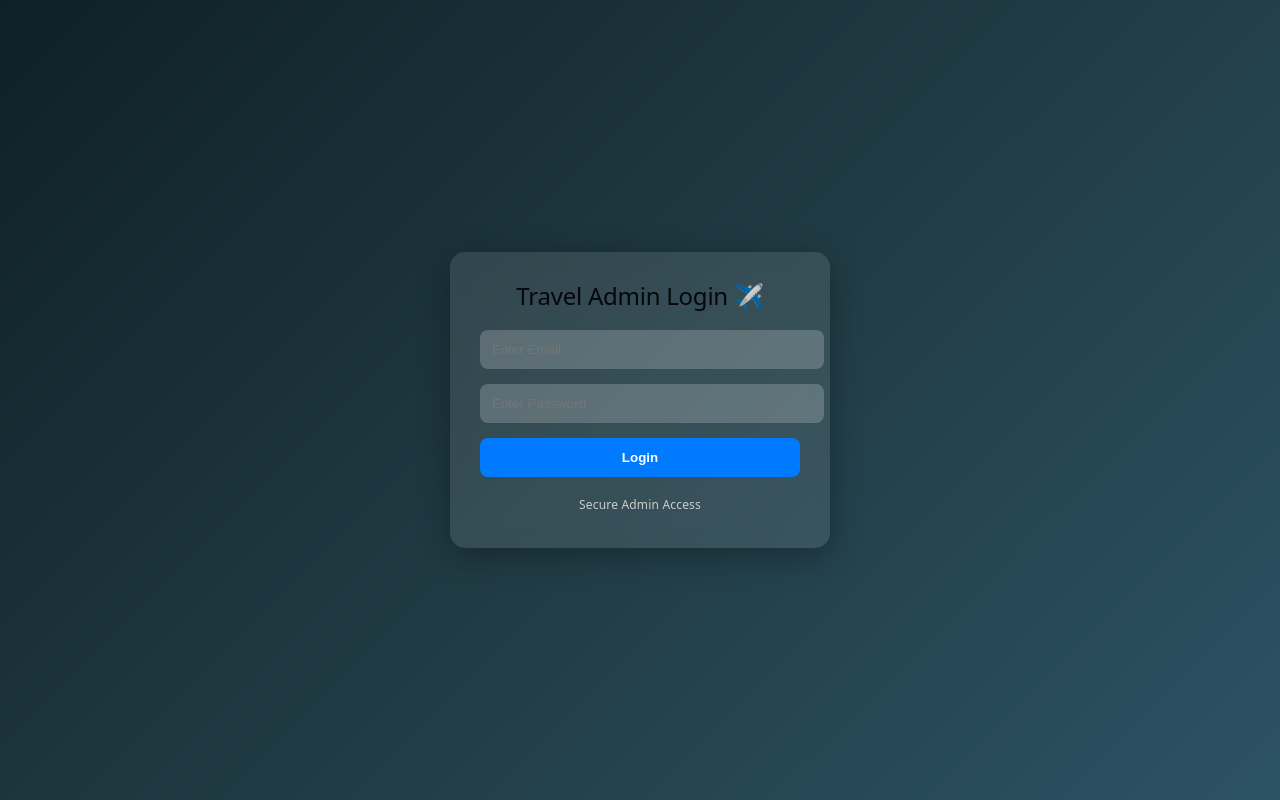
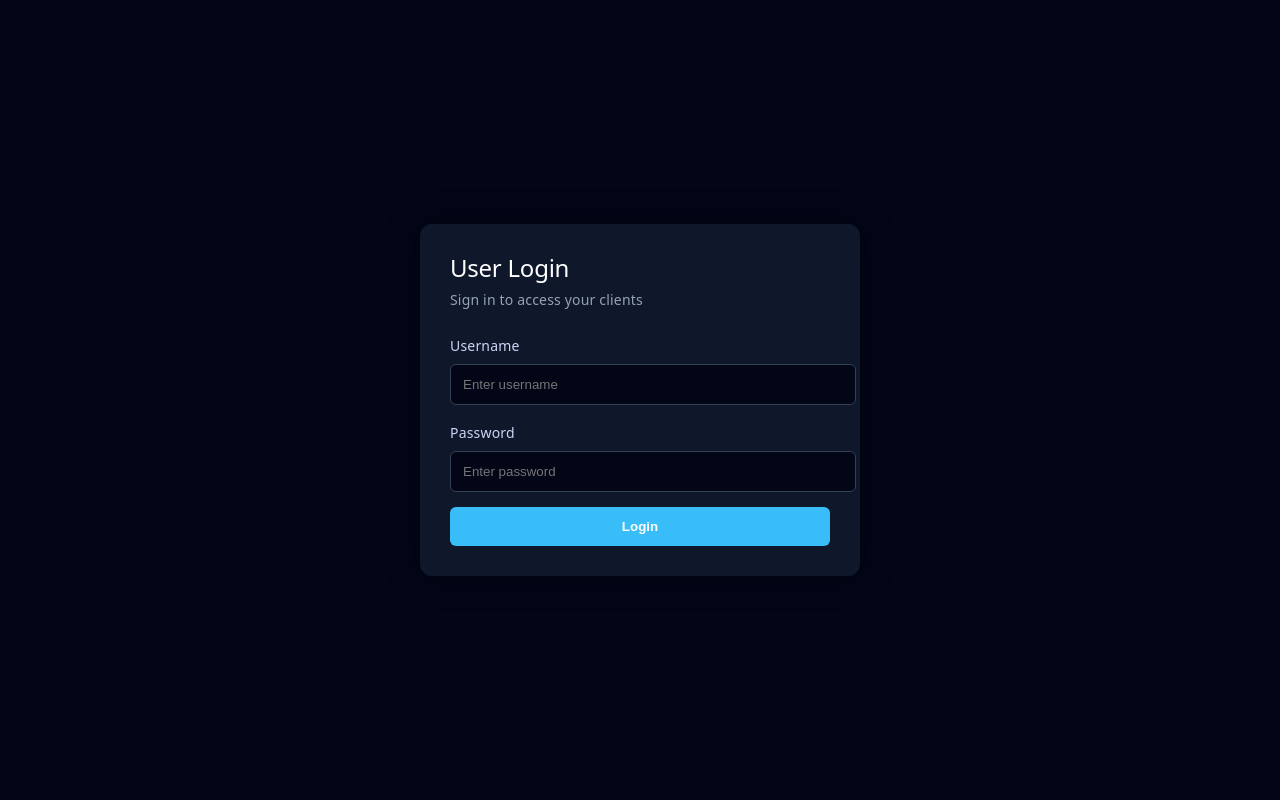
Before and after one commit to Ahmed12590/nodejs-admin-backend, a React app in the folder frontend/: page / in a window 1280 px wide. Built offline with nearby package versions, Linux system fonts and the light colour scheme; the HTML template or start-up script is replaced by a standard one.

Commit message:
color change

```diff
--- a/frontend/src/pages/Login.jsx
+++ b/frontend/src/pages/Login.jsx
@@ -38,33 +38,32 @@ export default function Login() {
   return (
     <div style={styles.container}>
       <div style={styles.card}>
-        <h2 style={styles.title}>Travel Admin Login ✈️</h2>
+        <h2 style={styles.heading}>User Login</h2>
+        <p style={styles.subheading}>Sign in to access your clients</p>
 
         <form onSubmit={handleLogin}>
+          <label style={styles.label}>Username</label>
           <input
             type="email"
-            placeholder="Enter Email"
+            placeholder="Enter username"
             value={email}
             onChange={(e) => setEmail(e.target.value)}
             style={styles.input}
-            required
           />
 
+          <label style={styles.label}>Password</label>
           <input
             type="password"
-            placeholder="Enter Password"
+            placeholder="Enter password"
             value={password}
             onChange={(e) => setPassword(e.target.value)}
             style={styles.input}
-            required
           />
 
           <button type="submit" style={styles.button} disabled={loading}>
             {loading ? "Logging in..." : "Login"}
           </button>
         </form>
-
-        <p style={styles.footer}>Secure Admin Access</p>
       </div>
     </div>
   );
@@ -76,45 +75,48 @@ const styles = {
     display: "flex",
     justifyContent: "center",
     alignItems: "center",
-    background: "linear-gradient(135deg, #0f2027, #203a43, #2c5364)",
+    background: "#020617", // 🔥 same dark background
   },
   card: {
+    width: "380px",
     padding: "30px",
-    width: "320px",
-    background: "rgba(255,255,255,0.1)",
-    borderRadius: "15px",
-    backdropFilter: "blur(10px)",
-    boxShadow: "0 8px 32px rgba(0,0,0,0.3)",
+    borderRadius: "12px",
+    background: "#0f172a",
+    boxShadow: "0 0 30px rgba(0,0,0,0.5)",
+  },
+  heading: {
     color: "#fff",
+    marginBottom: "5px",
   },
-  title: {
+  subheading: {
+    color: "#94a3b8",
     marginBottom: "20px",
-    textAlign: "center",
+    fontSize: "14px",
+  },
+  label: {
+    color: "#cbd5f5",
+    fontSize: "14px",
+    marginBottom: "5px",
+    display: "block",
   },
   input: {
     width: "100%",
     padding: "12px",
     marginBottom: "15px",
-    borderRadius: "8px",
-    border: "none",
+    borderRadius: "6px",
+    border: "1px solid #334155",
+    background: "#020617",
+    color: "#fff",
     outline: "none",
-    background: "rgba(255,255,255,0.2)",
-    color: "#fff",
   },
   button: {
     width: "100%",
     padding: "12px",
-    background: "#007bff",
+    background: "#38bdf8",
     color: "#fff",
     border: "none",
-    borderRadius: "8px",
+    borderRadius: "6px",
     cursor: "pointer",
     fontWeight: "bold",
   },
-  footer: {
-    marginTop: "15px",
-    textAlign: "center",
-    fontSize: "12px",
-    color: "#ccc",
-  },
 };
```
